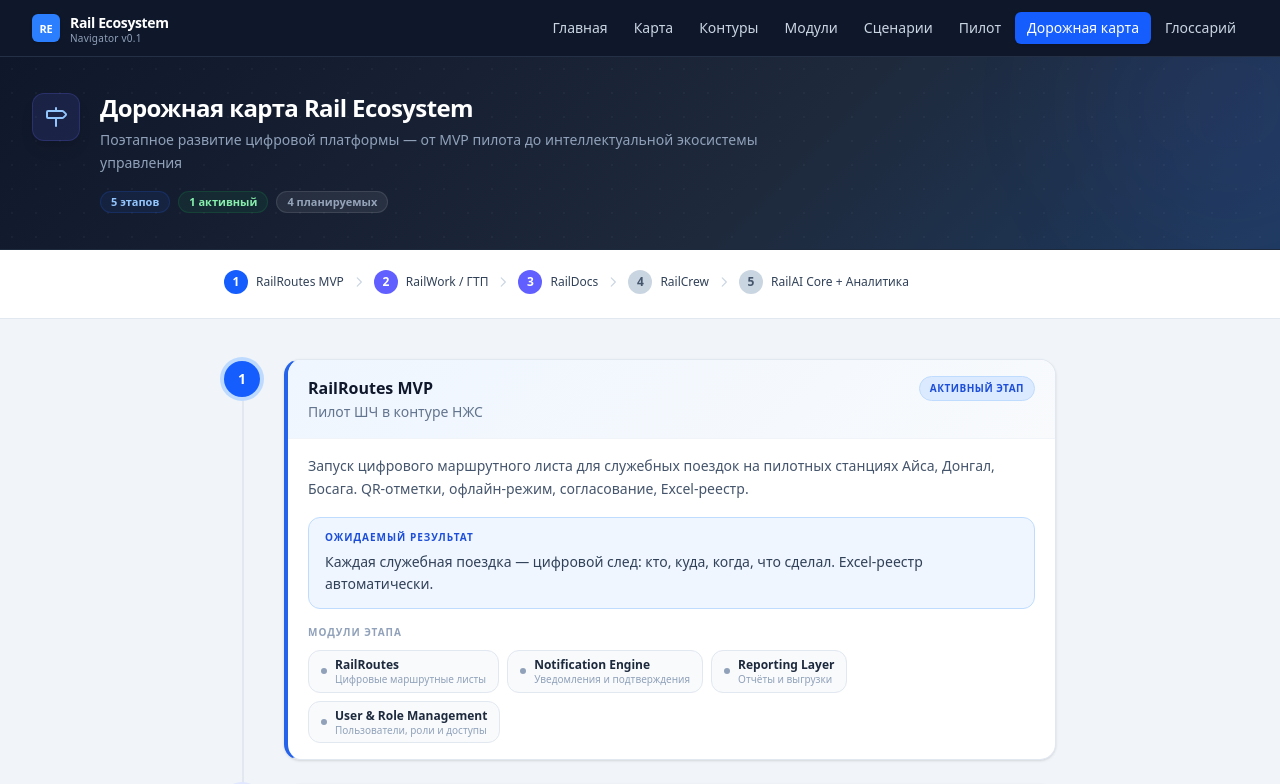
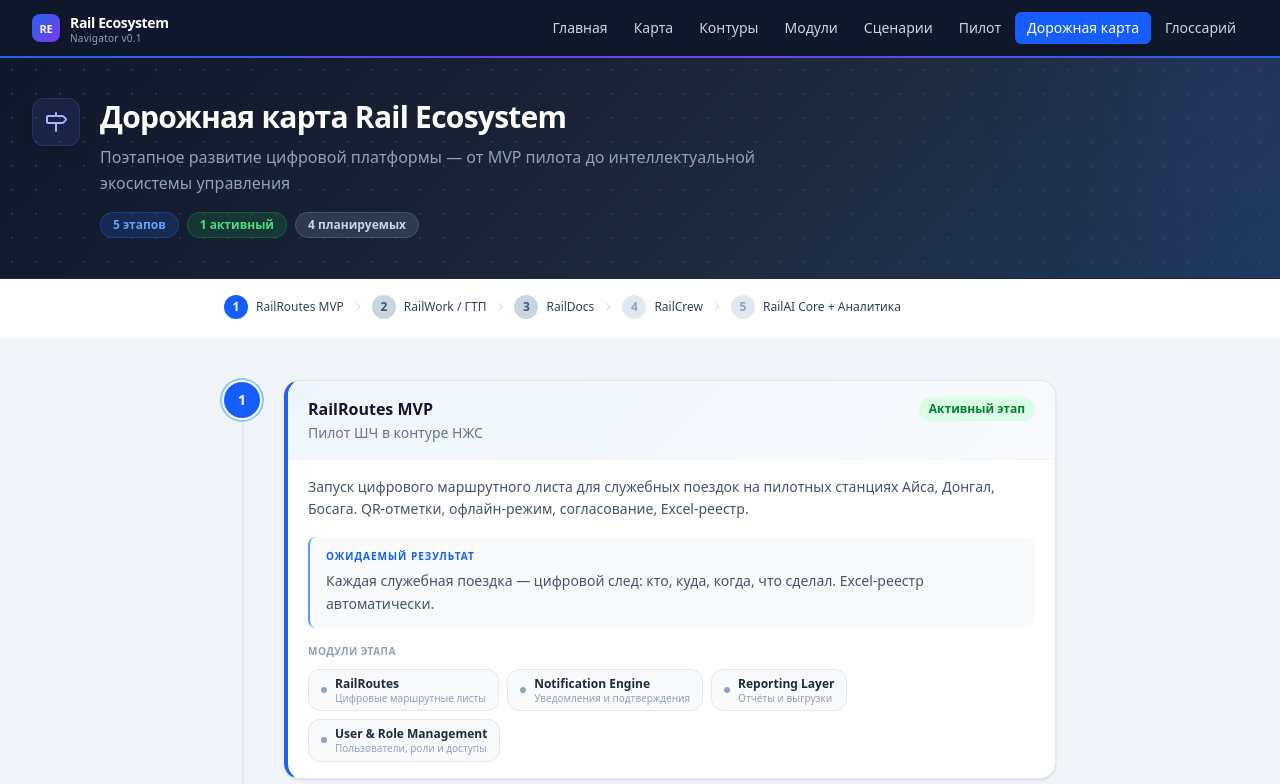
Before and after one commit to Darkhan-maker/rail-ecosystem-navigator, a Next.js app: page /roadmap in a window 1280 px wide. Shown: the top 784 px of the page. Built offline with nearby package versions, Linux system fonts and the light colour scheme.

Commit message:
feat: visual redesign - remove emoji, improve typography and colors

```diff
--- a/app/roadmap/page.tsx
+++ b/app/roadmap/page.tsx
@@ -6,37 +6,25 @@ const statusConfig = {
   current: {
     label: 'Активный этап',
     dotBg: 'bg-blue-600',
-    dotRing: 'ring-4 ring-blue-200',
     dotText: 'text-white',
-    badge: { bg: '#dbeafe', text: '#1d4ed8', border: '#bfdbfe' },
+    badge: 'bg-green-100 text-green-700',
     cardBorder: '#2563eb',
-    resultBg: '#eff6ff',
-    resultBorder: '#bfdbfe',
-    resultLabel: '#1d4ed8',
     headerBg: 'linear-gradient(135deg, #eff6ff 0%, #f8fafc 100%)',
   },
   next: {
     label: 'Следующий',
-    dotBg: 'bg-indigo-500',
-    dotRing: 'ring-4 ring-indigo-100',
-    dotText: 'text-white',
-    badge: { bg: '#eef2ff', text: '#3730a3', border: '#c7d2fe' },
+    dotBg: 'bg-slate-300',
+    dotText: 'text-slate-600',
+    badge: 'bg-blue-100 text-blue-600',
     cardBorder: '#6366f1',
-    resultBg: '#eef2ff',
-    resultBorder: '#c7d2fe',
-    resultLabel: '#3730a3',
     headerBg: 'linear-gradient(135deg, #eef2ff 0%, #f8fafc 100%)',
   },
   future: {
     label: 'Будущий',
-    dotBg: 'bg-slate-300',
-    dotRing: 'ring-4 ring-slate-100',
-    dotText: 'text-slate-600',
-    badge: { bg: '#f8fafc', text: '#475569', border: '#e2e8f0' },
+    dotBg: 'bg-slate-200',
+    dotText: 'text-slate-400',
+    badge: 'bg-slate-100 text-slate-500',
     cardBorder: '#94a3b8',
-    resultBg: '#f8fafc',
-    resultBorder: '#e2e8f0',
-    resultLabel: '#64748b',
     headerBg: 'linear-gradient(135deg, #f8fafc 0%, #f1f5f9 100%)',
   },
 };
@@ -60,7 +48,7 @@ export default function RoadmapPage() {
 
       {/* Stage summary strip */}
       <div className="bg-white border-b border-slate-200">
-        <div className="max-w-4xl mx-auto px-4 sm:px-6 lg:px-8 py-5">
+        <div className="max-w-4xl mx-auto px-4 sm:px-6 lg:px-8 py-4">
           <div className="flex items-center gap-2 overflow-x-auto pb-1">
             {roadmapStages.map((stage, i) => {
               const st = statusConfig[stage.status];
@@ -75,7 +63,7 @@ export default function RoadmapPage() {
                     <span className="text-xs font-medium text-slate-700 whitespace-nowrap">{stage.name}</span>
                   </div>
                   {i < roadmapStages.length - 1 && (
-                    <svg className="w-3.5 h-3.5 text-slate-300 shrink-0" fill="none" viewBox="0 0 24 24" stroke="currentColor" strokeWidth={2}>
+                    <svg className="w-3 h-3 text-slate-300 shrink-0" fill="none" viewBox="0 0 24 24" stroke="currentColor" strokeWidth={2}>
                       <path strokeLinecap="round" strokeLinejoin="round" d="M9 5l7 7-7 7" />
                     </svg>
                   )}
@@ -89,7 +77,7 @@ export default function RoadmapPage() {
       {/* Timeline */}
       <div className="max-w-4xl mx-auto px-4 sm:px-6 lg:px-8 py-10">
         <div className="relative">
-          {/* Connector line */}
+          {/* Vertical connector line */}
           <div className="absolute left-[18px] top-6 bottom-6 w-0.5 bg-slate-200" aria-hidden="true" />
 
           <div className="space-y-6">
@@ -100,9 +88,17 @@ export default function RoadmapPage() {
 
               return (
                 <div key={stage.number} className="relative flex gap-5 sm:gap-6">
-                  {/* Timeline dot */}
-                  <div className={`relative z-10 w-9 h-9 rounded-full flex items-center justify-center text-sm font-bold shrink-0 mt-0.5 shadow-sm ${st.dotBg} ${st.dotText} ${st.dotRing}`}>
-                    {stage.number}
+
+                  {/* Timeline dot with optional pulse */}
+                  <div className="relative z-10 shrink-0 mt-0.5">
+                    {isCurrent && (
+                      <div className="absolute inset-0 rounded-full bg-blue-400 animate-ping opacity-30" />
+                    )}
+                    <div
+                      className={`relative w-9 h-9 rounded-full flex items-center justify-center text-sm font-bold shadow-sm ${st.dotBg} ${st.dotText} ${isCurrent ? 'ring-2 ring-blue-300 ring-offset-2' : ''}`}
+                    >
+                      {stage.number}
+                    </div>
                   </div>
 
                   {/* Card */}
@@ -117,10 +113,7 @@ export default function RoadmapPage() {
                           <h2 className="text-base font-bold text-slate-900">{stage.name}</h2>
                           <div className="text-sm text-slate-500 mt-0.5">{stage.subtitle}</div>
                         </div>
-                        <span
-                          className="text-[10px] font-bold uppercase tracking-wider px-2.5 py-1 rounded-full shrink-0 border"
-                          style={{ background: st.badge.bg, color: st.badge.text, borderColor: st.badge.border }}
-                        >
+                        <span className={`text-xs font-semibold px-2.5 py-1 rounded-full shrink-0 ${st.badge}`}>
                           {st.label}
                         </span>
                       </div>
@@ -131,23 +124,17 @@ export default function RoadmapPage() {
                       <p className="text-sm text-slate-600 leading-relaxed">{stage.description}</p>
 
                       {stage.result && (
-                        <div
-                          className="rounded-xl px-4 py-3 border"
-                          style={{ background: st.resultBg, borderColor: st.resultBorder }}
-                        >
-                          <div
-                            className="text-[10px] font-bold uppercase tracking-widest mb-1.5"
-                            style={{ color: st.resultLabel }}
-                          >
+                        <div className="bg-slate-50 rounded-lg px-4 py-3 border-l-2 border-blue-400 mt-3">
+                          <div className="text-[10px] font-bold uppercase tracking-widest text-blue-600 mb-1.5">
                             Ожидаемый результат
                           </div>
-                          <p className="text-sm text-slate-700 leading-relaxed">{stage.result}</p>
+                          <p className="text-sm text-slate-600 leading-relaxed">{stage.result}</p>
                         </div>
                       )}
 
                       {stageModules.length > 0 && (
                         <div>
-                          <div className="text-[10px] font-bold text-slate-400 uppercase tracking-widest mb-2.5">
+                          <div className="text-[10px] font-semibold uppercase tracking-wider text-slate-400 mb-2.5">
                             Модули этапа
                           </div>
                           <div className="flex flex-wrap gap-2">
@@ -155,7 +142,7 @@ export default function RoadmapPage() {
                               <a
                                 key={m.id}
                                 href={`/modules#${m.id}`}
-                                className="group flex items-center gap-2 bg-slate-50 border border-slate-200 rounded-xl px-3 py-1.5 hover:border-blue-200 hover:bg-blue-50 transition-all duration-150"
+                                className="group flex items-center gap-2 bg-slate-50 border border-slate-200 rounded-xl px-3 py-1.5 hover:border-blue-200 hover:bg-blue-50 transition-all duration-150 cursor-pointer"
                               >
                                 <div className="w-1.5 h-1.5 rounded-full bg-slate-400 group-hover:bg-blue-500 shrink-0 transition-colors" />
                                 <div>
--- a/components/Header.tsx
+++ b/components/Header.tsx
@@ -20,12 +20,15 @@ export default function Header() {
   const [menuOpen, setMenuOpen] = useState(false);
 
   return (
-    <header className="sticky top-0 z-50 border-b border-slate-700/60" style={{ background: '#0f172a' }}>
+    <header className="sticky top-0 z-50" style={{ background: '#0f172a' }}>
       <div className="max-w-7xl mx-auto px-4 sm:px-6 lg:px-8">
         <div className="flex items-center justify-between h-14">
           {/* Brand */}
           <Link href="/" className="flex items-center gap-2.5 shrink-0">
-            <span className="inline-flex w-7 h-7 bg-blue-500 rounded-md items-center justify-center text-white text-[11px] font-bold tracking-tight leading-none shadow-sm">
+            <span
+              className="inline-flex w-7 h-7 rounded-lg items-center justify-center text-white text-[11px] font-bold tracking-tight leading-none shadow-sm"
+              style={{ background: 'linear-gradient(135deg, #2563eb, #7c3aed)' }}
+            >
               RE
             </span>
             <span className="hidden sm:flex flex-col leading-none">
@@ -92,6 +95,9 @@ export default function Header() {
           })}
         </div>
       )}
+
+      {/* Brand accent stripe */}
+      <div className="h-[2px]" style={{ background: 'linear-gradient(90deg, #2563eb 0%, #7c3aed 50%, #2563eb 100%)' }} />
     </header>
   );
 }
--- a/components/PageHeader.tsx
+++ b/components/PageHeader.tsx
@@ -1,4 +1,5 @@
 import type { LucideIcon } from '@/components/icons';
+import type { CSSProperties } from 'react';
 
 interface Chip {
   label: string;
@@ -14,6 +15,27 @@ interface PageHeaderProps {
   accentColor?: string;
 }
 
+function chipStyle(color?: string): CSSProperties {
+  if (!color) return { background: 'rgba(51,65,85,0.8)', color: '#cbd5e1', border: '1px solid #475569' };
+  if (color === '#2563eb') return { background: 'rgba(37,99,235,0.18)', color: '#60a5fa', border: '1px solid rgba(37,99,235,0.35)' };
+  if (color === '#16a34a') return { background: 'rgba(22,163,74,0.18)', color: '#4ade80', border: '1px solid rgba(22,163,74,0.35)' };
+  if (color === '#d97706') return { background: 'rgba(245,158,11,0.18)', color: '#fbbf24', border: '1px solid rgba(245,158,11,0.35)' };
+  if (color === '#7c3aed') return { background: 'rgba(124,58,237,0.18)', color: '#c4b5fd', border: '1px solid rgba(124,58,237,0.35)' };
+  if (color === '#6366f1') return { background: 'rgba(99,102,241,0.18)', color: '#a5b4fc', border: '1px solid rgba(99,102,241,0.35)' };
+  return { background: color + '18', color: '#93c5fd', border: `1px solid ${color}30` };
+}
+
+function iconColor(accentColor: string): string {
+  const map: Record<string, string> = {
+    '#2563eb': '#93c5fd',
+    '#16a34a': '#86efac',
+    '#7c3aed': '#c4b5fd',
+    '#d97706': '#fcd34d',
+    '#6366f1': '#a5b4fc',
+  };
+  return map[accentColor] ?? '#93c5fd';
+}
+
 export default function PageHeader({
   Icon,
   badge,
@@ -27,65 +49,55 @@ export default function PageHeader({
       className="relative overflow-hidden border-b border-slate-800"
       style={{ background: 'linear-gradient(135deg, #0f172a 0%, #1e293b 60%, #1e3a5f 100%)' }}
     >
-      {/* Subtle dot grid */}
+      {/* Dot grid */}
       <div
         className="absolute inset-0 pointer-events-none"
         style={{
-          backgroundImage: 'radial-gradient(circle, rgba(148,163,184,0.06) 1px, transparent 1px)',
+          backgroundImage: 'radial-gradient(circle, rgba(71,85,105,0.4) 1px, transparent 1px)',
           backgroundSize: '24px 24px',
         }}
       />
-      {/* Accent glow blob */}
+      {/* Accent glow */}
       <div
         className="absolute -top-24 -right-24 w-72 h-72 rounded-full pointer-events-none"
-        style={{ background: accentColor + '10', filter: 'blur(64px)' }}
+        style={{ background: accentColor + '12', filter: 'blur(64px)' }}
       />
 
-      <div className="relative max-w-7xl mx-auto px-4 sm:px-6 lg:px-8 py-7 sm:py-9">
+      <div className="relative max-w-7xl mx-auto px-4 sm:px-6 lg:px-8 py-8 sm:py-10">
         <div className="flex items-start gap-4 sm:gap-5">
-          {/* Icon container */}
+          {/* Icon */}
           <div
             className="w-12 h-12 rounded-xl flex items-center justify-center shrink-0 shadow-lg"
-            style={{
-              background: accentColor + '20',
-              border: `1px solid ${accentColor}38`,
-            }}
+            style={{ background: accentColor + '20', border: `1px solid ${accentColor}38` }}
           >
-            <Icon className="w-6 h-6" style={{ color: accentColor === '#2563eb' ? '#93c5fd' : accentColor === '#16a34a' ? '#86efac' : accentColor === '#7c3aed' ? '#c4b5fd' : accentColor === '#d97706' ? '#fcd34d' : '#93c5fd' }} />
+            <Icon className="w-6 h-6" style={{ color: iconColor(accentColor) }} />
           </div>
 
           <div className="min-w-0 flex-1">
             {badge && (
-              <div className="mb-2">
+              <div className="mb-2.5">
                 <span
                   className="inline-flex items-center gap-1.5 text-[10px] font-bold uppercase tracking-widest px-2.5 py-1 rounded-full"
-                  style={{ background: accentColor + '25', color: '#93c5fd', border: `1px solid ${accentColor}35` }}
+                  style={{ background: accentColor + '25', color: iconColor(accentColor), border: `1px solid ${accentColor}35` }}
                 >
                   <span className="w-1.5 h-1.5 rounded-full bg-blue-400 animate-pulse" />
                   {badge}
                 </span>
               </div>
             )}
-            <h1 className="text-xl sm:text-2xl font-bold text-white leading-tight tracking-tight">
+
+            <h1 className="text-2xl sm:text-3xl font-bold text-white leading-tight tracking-tight">
               {title}
             </h1>
-            <p className="text-sm text-slate-400 mt-1.5 leading-relaxed max-w-2xl">{lead}</p>
+            <p className="text-base text-slate-400 mt-2 leading-relaxed max-w-2xl">{lead}</p>
 
             {chips && chips.length > 0 && (
               <div className="flex flex-wrap gap-2 mt-4">
                 {chips.map((chip, i) => (
                   <span
                     key={i}
-                    className="inline-flex items-center text-[11px] font-semibold px-2.5 py-0.5 rounded-full"
-                    style={
-                      chip.color
-                        ? {
-                            background: chip.color + '18',
-                            color: chip.color === '#2563eb' ? '#93c5fd' : chip.color === '#16a34a' ? '#86efac' : chip.color === '#7c3aed' ? '#c4b5fd' : '#fcd34d',
-                            border: `1px solid ${chip.color}30`,
-                          }
-                        : { background: 'rgba(255,255,255,0.07)', color: '#94a3b8', border: '1px solid rgba(255,255,255,0.10)' }
-                    }
+                    className="inline-flex items-center text-xs font-semibold px-3 py-1 rounded-full"
+                    style={chipStyle(chip.color)}
                   >
                     {chip.label}
                   </span>
--- a/components/PilotFlowChain.tsx
+++ b/components/PilotFlowChain.tsx
@@ -51,7 +51,7 @@ export default function PilotFlowChain() {
         ))}
         <div className="flex items-center gap-2 pt-1">
           <div className="h-px flex-1 bg-slate-200" />
-          <span className="text-xs text-slate-400 shrink-0">шаги 1–5 → шаги 6–10</span>
+          <span className="text-xs text-slate-400 shrink-0">шаги 1–5 / шаги 6–10</span>
           <div className="h-px flex-1 bg-slate-200" />
         </div>
       </div>
```
Also changed, not shown: app/contours/page.tsx (+7 -13 lines), app/modules/page.tsx (+92 -27 lines), components/GlossarySection.tsx (+5 -5 lines), components/ModuleCard.tsx (+37 -37 lines), components/NodeDetailsPanel.tsx (+16 -12 lines).
